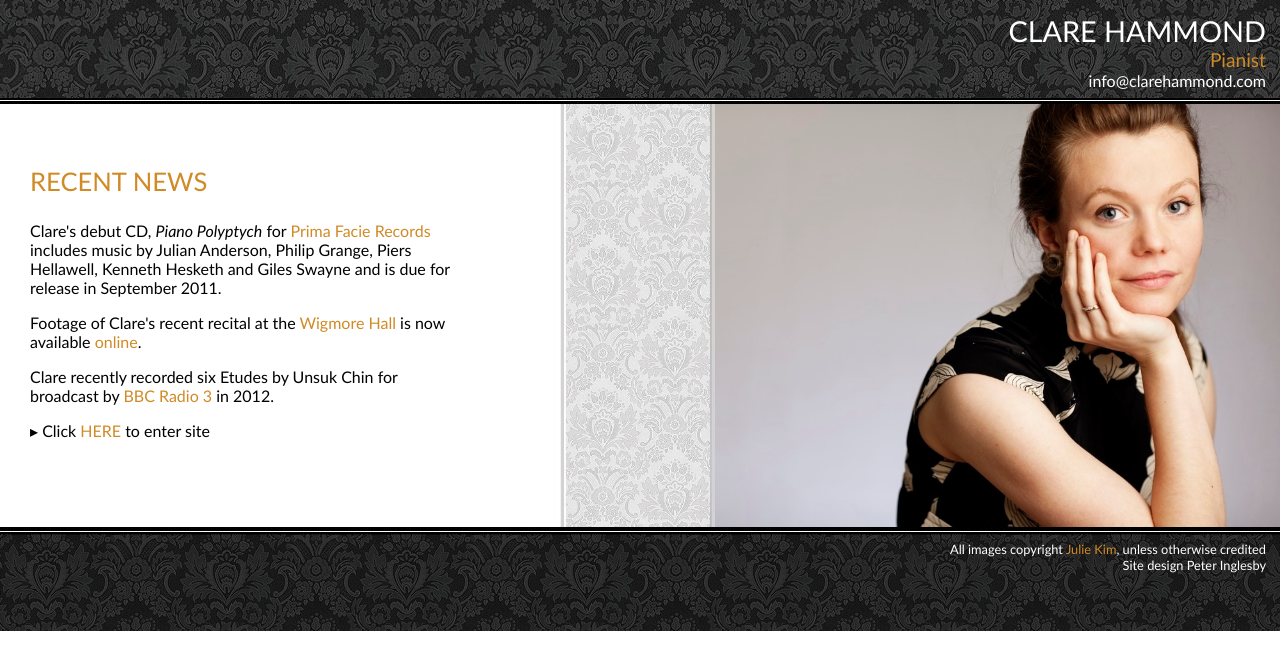
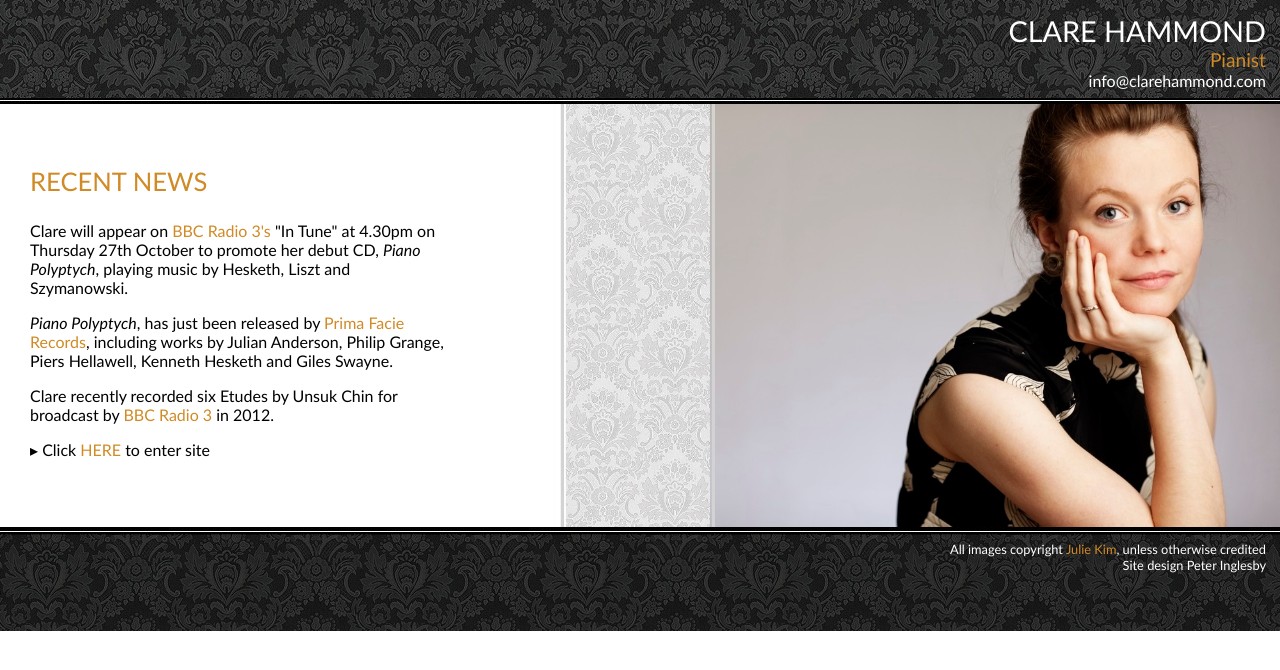
Before and after one commit to hammonc/clarehammond.com, a Jekyll site: the page built from index.html, in a window 1280 px wide. Shown: the top 670 px of the page. Built offline with Jekyll 4.4.1, drawn with Linux system fonts in a browser that asks for light colours.

Commit message:
in tune news

```diff
--- a/index.html
+++ b/index.html
@@ -7,8 +7,8 @@ layout: with-header-and-footer
 </div>
 <div id="news">
   <h3 class="page-heading">RECENT NEWS</h3>
-  <p>Clare's debut CD, <em>Piano Polyptych</em> for <a href="http://www.primafacie.ascrecords.com/index.html" target="_blank">Prima Facie Records</a> includes music by Julian Anderson, Philip Grange, Piers Hellawell, Kenneth Hesketh and Giles Swayne and is due for release in September 2011.</p>
-  <p>Footage of Clare's recent recital at the <a href="http://www.wigmore-hall.org.uk/" target="_blank">Wigmore Hall</a> is now available <a href="recordings.html">online</a>.</p>
+  <p>Clare will appear on <a href="http://www.bbc.co.uk/iplayer/console/bbc_radio_three" target="_blank">BBC Radio 3's</a> "In Tune" at 4.30pm on Thursday 27th October to promote her debut CD, <em>Piano Polyptych</em>, playing music by Hesketh, Liszt and Szymanowski.</p>
+<em>Piano Polyptych</em>, has just been released by <a href="http://www.primafacie.ascrecords.com/index.html" target="_blank">Prima Facie Records</a>, including works by Julian Anderson, Philip Grange, Piers Hellawell, Kenneth Hesketh and Giles Swayne.</p>
   <p>Clare recently recorded six Etudes by Unsuk Chin for broadcast by <a href="http://www.bbc.co.uk/radio3/" target="_blank">BBC Radio 3</a> in 2012.</p>
   <p>&#9656; Click <a href="biography.html">HERE</a> to enter site</p>
 </div>
```
